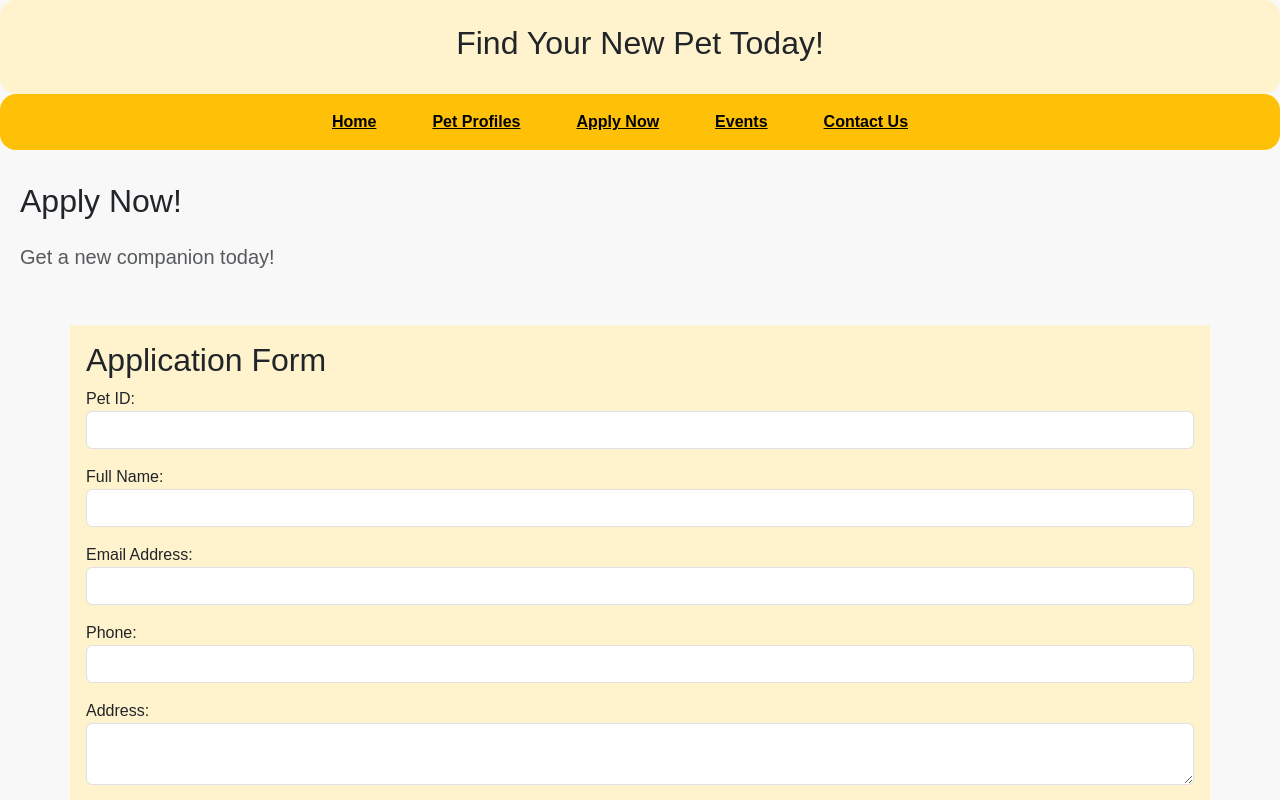
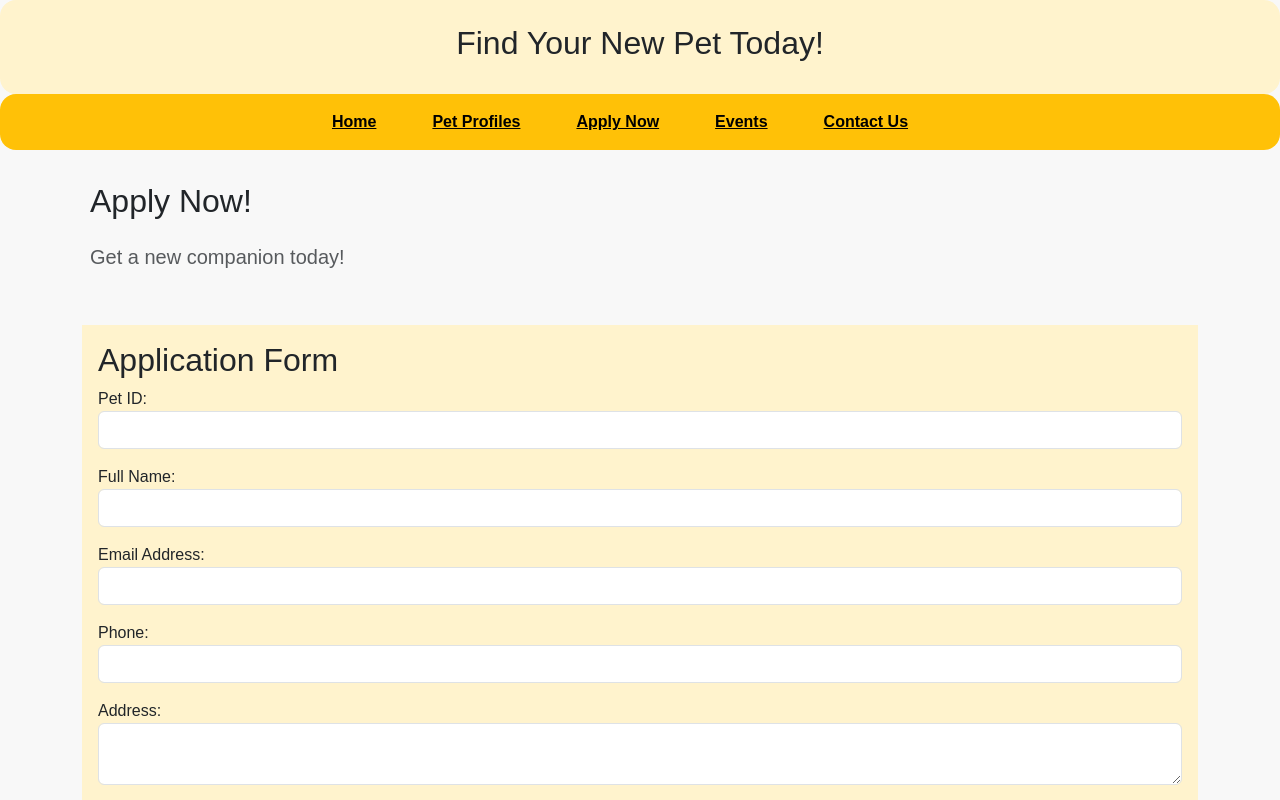
Before and after one commit to metydebebe/Final-Project-Full-Stack-Dev, a React (Vite) app in the folder client/: page /apply in a window 1280 px wide. Shown: the top 800 px of the page. Built offline with nearby package versions, Linux system fonts and the light colour scheme.

Commit message:
more minor css updates

```diff
--- a/client/src/Components/ApplicationsPage/ApplicationBody.jsx
+++ b/client/src/Components/ApplicationsPage/ApplicationBody.jsx
@@ -87,7 +87,7 @@ const ApplicationBody = () => {
   };
 
   return (
-    <div className="container-fluid">
+    <div className="container">
       <h2 className='container-fluid mt-4 p-2'>Apply Now!</h2>
       <h5 className='text-body-secondary mb-5 p-2'>Get a new companion today!</h5>
       <div className=' container p-3 mt-3 mb-5 bg-warning-subtle'>
--- a/client/src/Components/EventsPage/EventsBody.jsx
+++ b/client/src/Components/EventsPage/EventsBody.jsx
@@ -146,7 +146,7 @@ const handleSearch = () => {
 
   return (
     <div className="container my-4">
-      <h2>Upcoming Events</h2>
+      <h2 className='mb-4'>Upcoming Events</h2>
       <input
         type="text"
         placeholder="Search for an event..."
```
